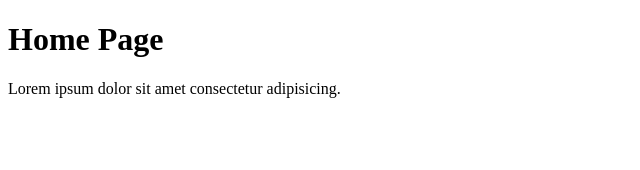
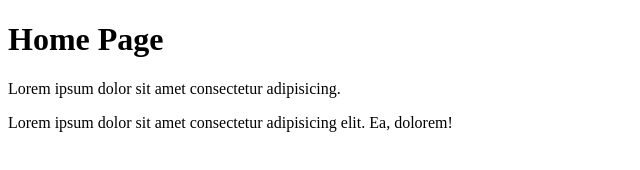
Before and after one commit to lacherv/splitmate, a plain HTML site: page index.html in a window 1280 px wide. Shown: the whole page, without its empty margins (0-640 px from the left). Drawn offline with Linux system fonts and the light colour scheme.

Commit message:
Updated files

```diff
--- a/index.html
+++ b/index.html
@@ -9,5 +9,6 @@
   <body>
     <h1>Home Page</h1>
     <p>Lorem ipsum dolor sit amet consectetur adipisicing.</p>
+    <p>Lorem ipsum dolor sit amet consectetur adipisicing elit. Ea, dolorem!</p>
   </body>
 </html>
```
Also changed, not shown: contact.html (+1 -0 lines).
